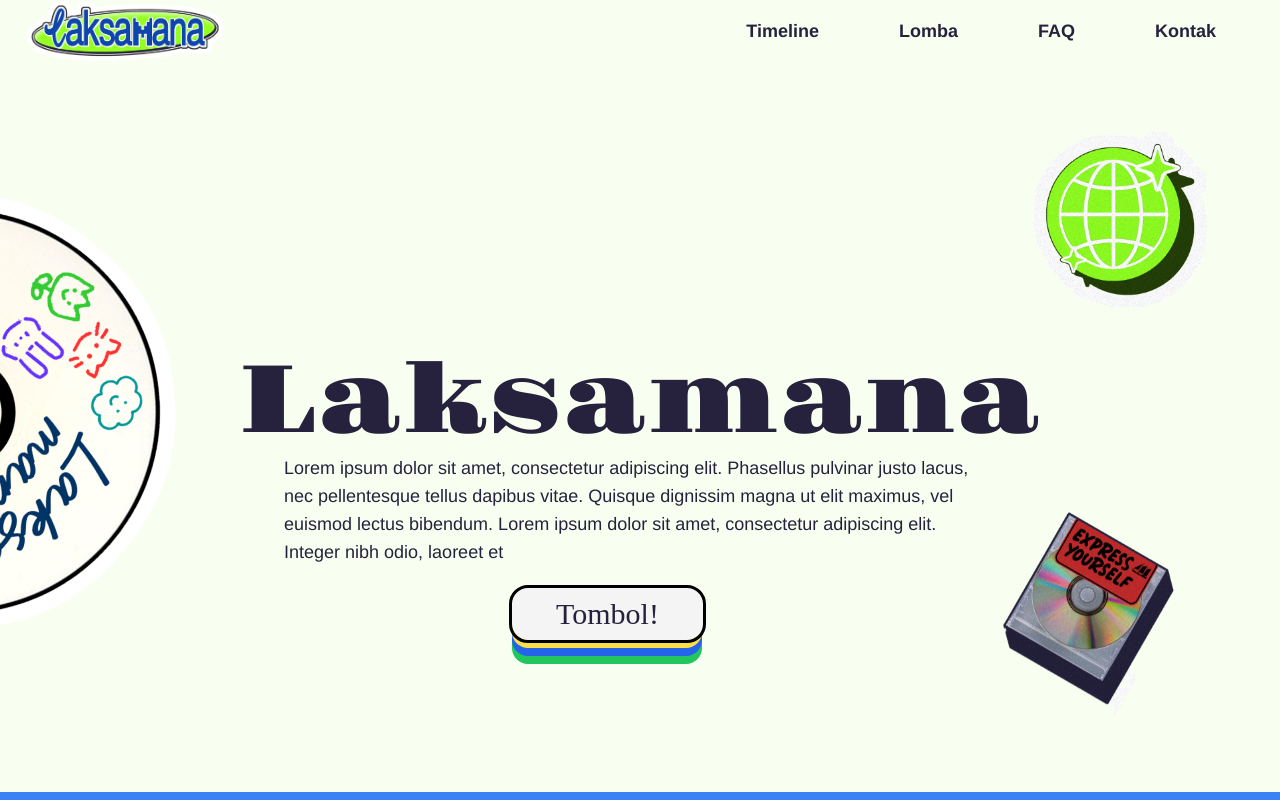
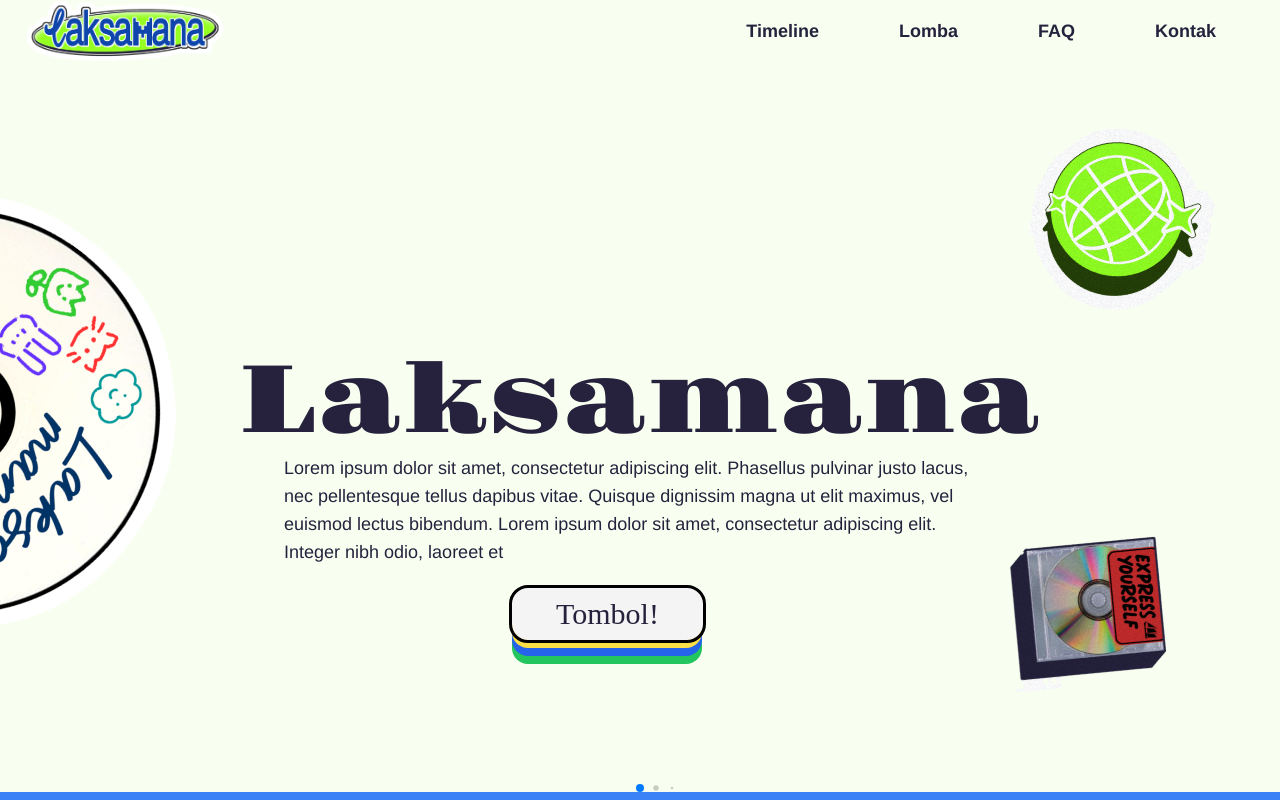
Before and after one commit to Ramasanjaya22/laksamanaugm23-landing, a Next.js app: page / in a window 1280 px wide. Shown: the top 800 px of the page. Built offline with nearby package versions, Linux system fonts and the light colour scheme.

Commit message:
Gallery added pagination

```diff
--- a/components/Gallery.js
+++ b/components/Gallery.js
@@ -1,24 +1,43 @@
 import React from "react";
 import "../styles/globals.css";
+import { Swiper, SwiperSlide } from 'swiper/react';
+import SwiperCore, {ResizeObserver} from 'swiper';
+
+SwiperCore.use([ResizeObserver]);
+
+import 'swiper/css';
+import 'swiper/css/pagination';
+import { Pagination } from "swiper";
 
 function Gallery() {
   return (
-    <div class="py-20">
+    <div class="my-20">
         <h1 class="helvetica text-6xl text-center font-bold">Gallery</h1>
-        <div class="grid gap-5 grid-cols-4 grid-rows-4 m-9">
-            <div class="rounded-xl bg-slate-400 transition ease-in-out h-52 ">1</div>
-            <div class="rounded-xl bg-slate-400 transition ease-in-out">2</div>
-            <div class="rounded-xl bg-slate-400 transition ease-in-out">3</div>
-            <div class="rounded-xl bg-slate-400 transition ease-in-out">4</div>
-            <div class="rounded-xl bg-slate-400 transition ease-in-out">5</div>
-            <div class="rounded-xl bg-slate-400 transition ease-in-out">6</div>
-            <div class="rounded-xl bg-slate-400 transition ease-in-out">7</div>
-            <div class="rounded-xl bg-slate-400 transition ease-in-out">8</div>
-            <div class="rounded-xl bg-slate-400 transition ease-in-out">9</div>
-            <div class="rounded-xl bg-slate-400 transition ease-in-out">10</div>
-            <div class="rounded-xl bg-slate-400 transition ease-in-out">11</div>
-            <div class="rounded-xl bg-slate-400 transition ease-in-out">12</div>
-        </div>
+        <Swiper
+          pagination={{
+            clickable: true,
+            dynamicBullets: true,
+          }}
+          modules={[Pagination]}
+
+          class="my-20 w-screen overflow-hidden"
+        >
+          <SwiperSlide style={{ display: 'flex', justifyContent: 'center', alignItems: 'center' }}>
+            <img src="riki.png" className="max-w-full h-auto w-1/2 m-8" />
+          </SwiperSlide>
+          <SwiperSlide style={{ display: 'flex', justifyContent: 'center', alignItems: 'center' }}>
+            <img src="riki.png" className="max-w-full h-auto w-1/2 m-8" />
+          </SwiperSlide>
+          <SwiperSlide style={{ display: 'flex', justifyContent: 'center', alignItems: 'center' }}>
+            <img src="riki.png" className="max-w-full h-auto w-1/2 m-8" />
+          </SwiperSlide>
+          <SwiperSlide style={{ display: 'flex', justifyContent: 'center', alignItems: 'center' }}>
+            <img src="riki.png" className="max-w-full h-auto w-1/2 m-8" />
+          </SwiperSlide>
+          <SwiperSlide style={{ display: 'flex', justifyContent: 'center', alignItems: 'center' }}>
+            <img src="riki.png" className="max-w-full h-auto w-1/2 m-8" />
+          </SwiperSlide>
+        </Swiper>
     </div>
   );
 }
--- a/components/Hero.js
+++ b/components/Hero.js
@@ -26,12 +26,12 @@ function Hero() {
           <img
             src="Sticker2.png"
             alt="stiker"
-            class="absolute right-[5%] top-[15%] w-[15%]"
+            class="absolute right-[5%] top-[15%] w-[15%] animate-wiggle"
           />
           <img
             src="Sticker1.png"
             alt="sticker2"
-            class="absolute w-[20%] right-[5%] top-[60%]"
+            class="absolute w-[20%] right-[5%] top-[60%] animate-wiggle"
           />
           <div>
             <button
--- a/package.json
+++ b/package.json
@@ -18,6 +18,7 @@
     "react": "18.2.0",
     "react-dom": "18.2.0",
     "react-social-icons": "^5.15.0",
+    "swiper": "^9.4.1",
     "tailwindcss": "3.3.2"
   }
 }
--- a/tailwind.config.js
+++ b/tailwind.config.js
@@ -7,6 +7,11 @@ module.exports = {
   ],
   theme: {
     extend: {
+      keyframes: {
+        wiggle: {
+          '50%': { transform: 'rotate(60deg)' },
+        }
+      },
       colors: {
         'primary-black': '#1A232E',
         'secondary-white': '#c7c7c7',
@@ -17,7 +22,8 @@ module.exports = {
       },
       animation: {
         'spin-slow': 'spin 18s linear infinite',
-      },
+        'wiggle': 'wiggle 1s infinite',
+      }
     },
   },
   plugins: [],
--- a/utils/buttonTrail.js
+++ b/utils/buttonTrail.js
@@ -13,8 +13,6 @@ export const FollowCursor = () => {
 
       let xb = rect.left;
       let yb = rect.top;
-
-      console.log(xb + " " + yb);
 
       let x = event.clientX;
       let y = event.clientY;
```
Also changed, not shown: public/riki.png (added), 1 other file (tests, documents, lock files or other folders).
